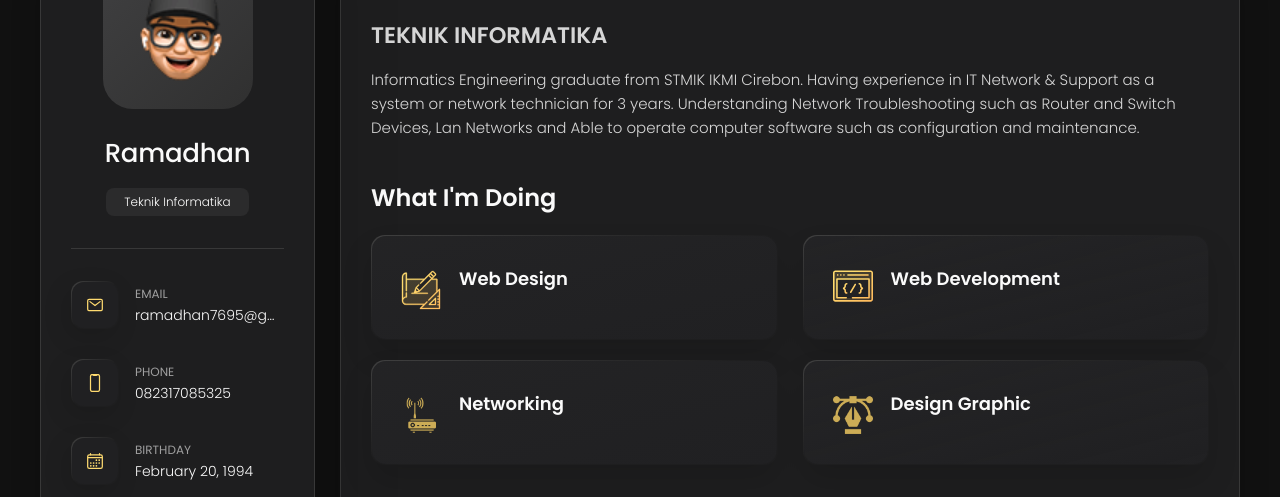
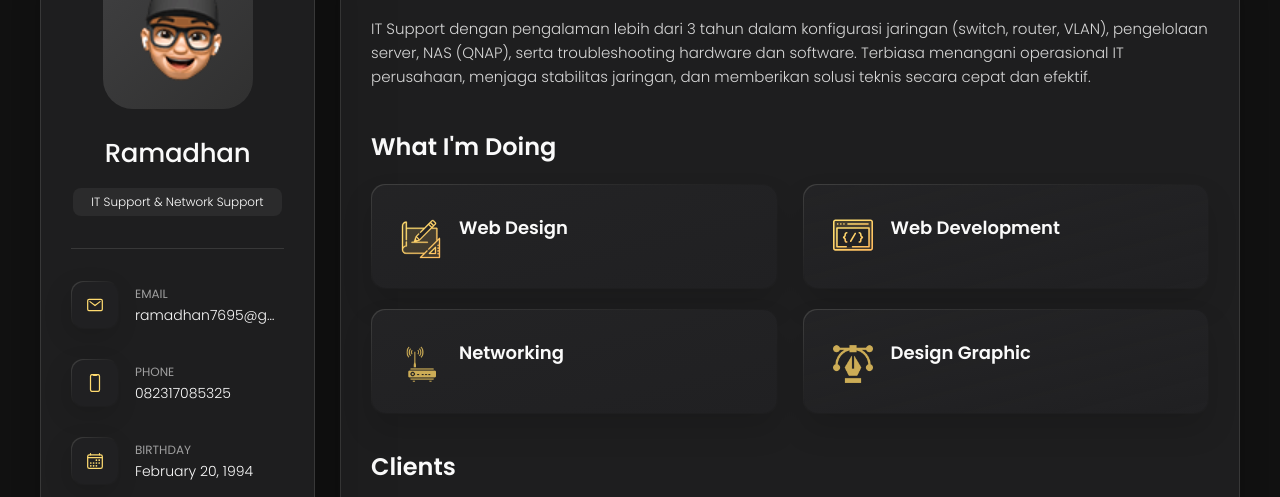
Before and after one commit to ramadhandev/ramadhandev.github.io, a plain HTML site: page index.html in a window 1280 px wide. Shown: the part 162-659 px from the top of the page. Drawn offline with nearby package versions, Linux system fonts and the light colour scheme.

Commit message:
Update index.html
ok

```diff
--- a/index.html
+++ b/index.html
@@ -48,7 +48,7 @@
         <div class="info-content">
           <h1 class="name" title="Richard hanrick">Ramadhan</h1>
 
-          <p class="title">Teknik Informatika</p>
+          <p class="title">IT Support & Network Support</p>
         </div>
 
         <button class="info_more-btn" data-sidebar-btn>
@@ -204,20 +204,12 @@
         </header>
 
         <section class="about-text">
-          <h2><p>TEKNIK INFORMATIKA</p></h1>
-
           <p>
-Informatics Engineering graduate
-from STMIK IKMI Cirebon. Having
-experience in IT Network & Support as a
-system or network technician for
-3 years. Understanding Network
-Troubleshooting such as Router
-and Switch Devices, Lan Networks
-and Able to operate computer
-software such as configuration
-and maintenance.
-          </p>
+    IT Support dengan pengalaman lebih dari 3 tahun dalam konfigurasi jaringan
+    (switch, router, VLAN), pengelolaan server, NAS (QNAP), serta troubleshooting
+    hardware dan software. Terbiasa menangani operasional IT perusahaan, menjaga
+    stabilitas jaringan, dan memberikan solusi teknis secara cepat dan efektif.
+  </p>
         </section>
 
 
```
